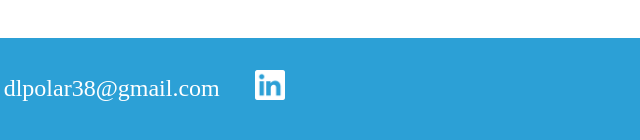
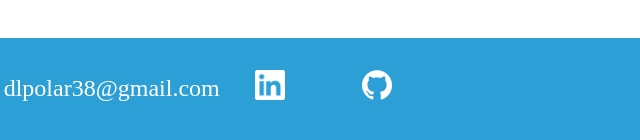
Before and after one commit to Blakthorne/personal-web, a website: page views/index.html in a window 1280 px wide. Shown: the part 678-818 px from the top of the page, 423-1063 px from the left. Drawn offline with Linux system fonts and the light colour scheme; files that its build step writes are made by us from their sources; files whose address does not match are found by name; a web font is replaced by a local one.

Commit message:
added github logo

```diff
--- a/public/css/ui.css
+++ b/public/css/ui.css
@@ -187,6 +187,16 @@ a, a:hover, a:focus, a:active {
     width: 30px;
 }
 
+.github-icon {
+    grid-column: 8 / 9;
+    grid-row: 1;
+    margin: auto;
+}
+
+.github-icon > img {
+    width: 30px;
+}
+
 @media (max-width: 1000px) {
     .header-name {
         display: none !important;
--- a/views/index.html
+++ b/views/index.html
@@ -53,6 +53,9 @@
             <a class="in-icon" href="https://www.linkedin.com/in/davidpolar789/" target="_blank" rel="noopener noreferrer">
                 <img src="/images/in.png">
             </a>
+            <a class="github-icon" href="https://github.com/Blakthorne" target="_blank" rel="noopener noreferrer">
+                <img src="/images/github.png">
+            </a>
         </div>
 
         <script src="index.js"></script>
```
Also changed, not shown: public/images/github.png (added).
